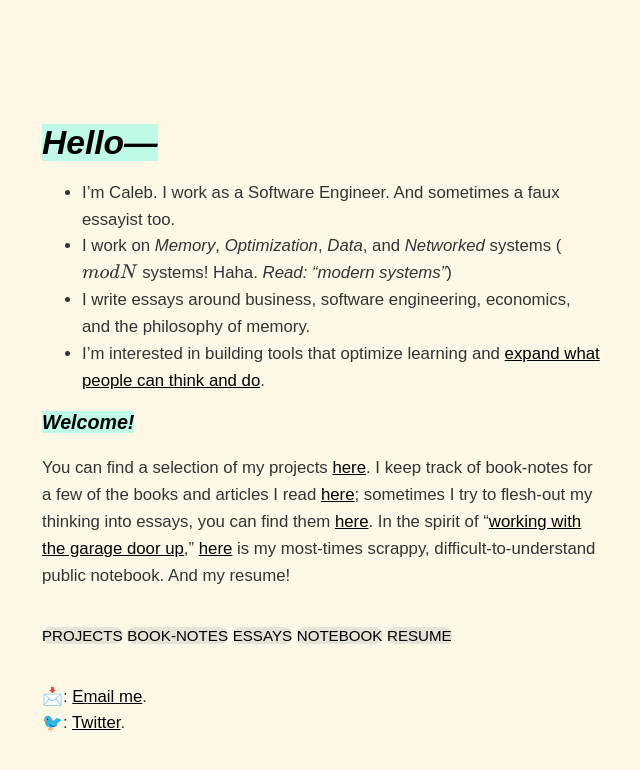
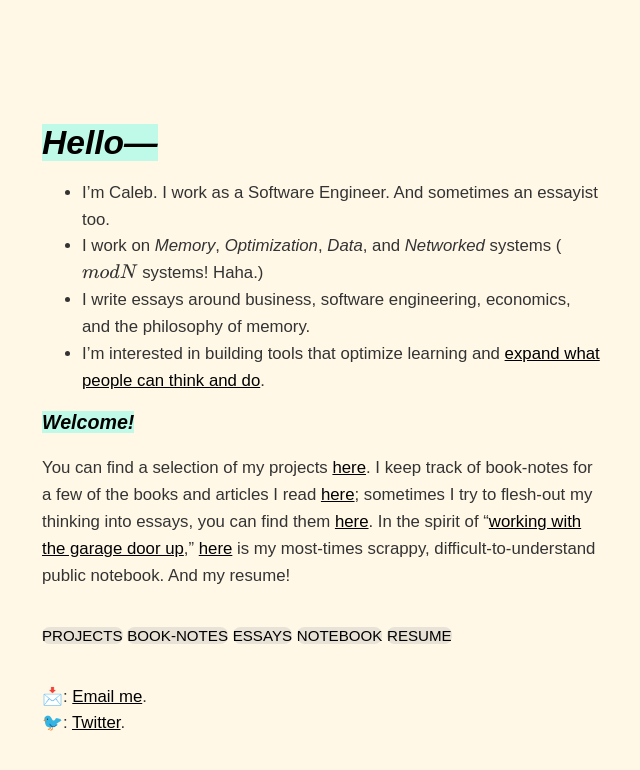
Before and after one commit to dCO2/rococo, a Jekyll site: the page built from index.md, in a window 1280 px wide. Shown: the top 770 px of the page, without its empty margins (334-974 px from the left). Built offline with Jekyll 4.4.1, drawn with Linux system fonts in a browser that asks for light colours; some web fonts are replaced; formulas are drawn with MathJax 3.

Commit message:
Update index.md

```diff
--- a/index.md
+++ b/index.md
@@ -8,8 +8,8 @@ title: Home
 
 <h1 style="background-color: #00ffef40;display: inline;"><em>Hello—</em></h1>
 
-- I'm Caleb. I work as a Software Engineer. And sometimes a faux essayist too.
-- I work on _Memory_, _Optimization_, _Data_, and _Networked_ systems (\\(modN\\) systems! Haha. _Read: "modern systems"_)
+- I'm Caleb. I work as a Software Engineer. And sometimes an essayist too.
+- I work on _Memory_, _Optimization_, _Data_, and _Networked_ systems (\\(modN\\) systems! Haha.)
 - I write essays around business, software engineering, economics, and the philosophy of memory.
 - I'm interested in building tools that optimize learning and [expand what people can think and do](https://numinous.productions/ttft/).
 
```
